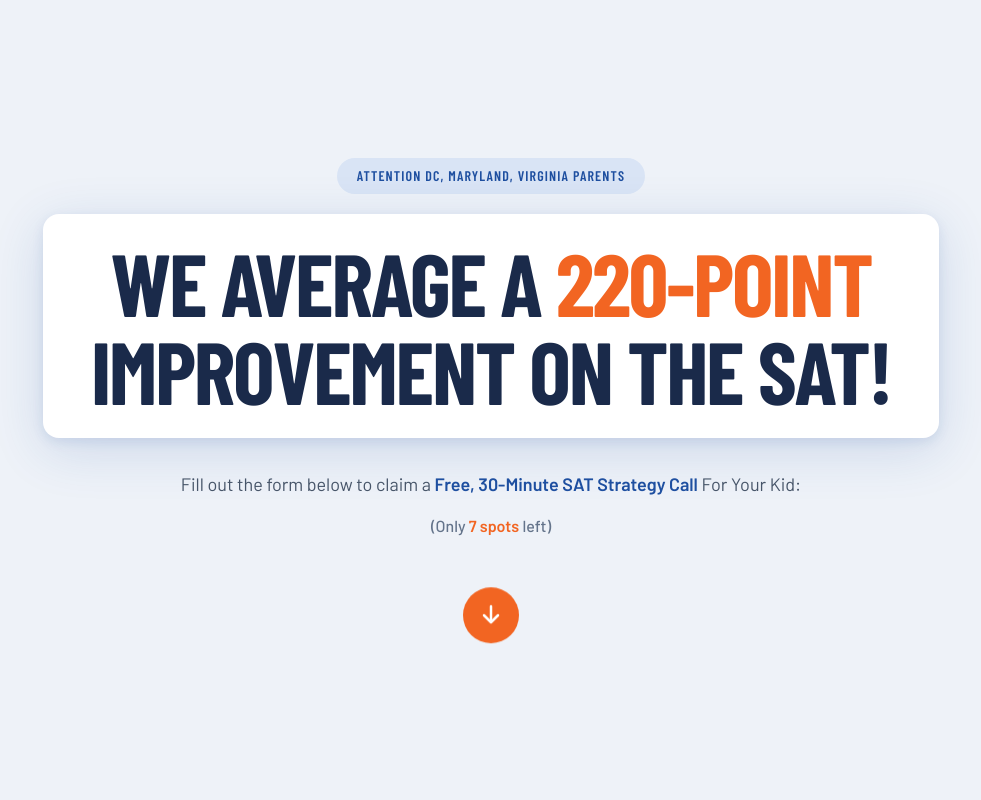
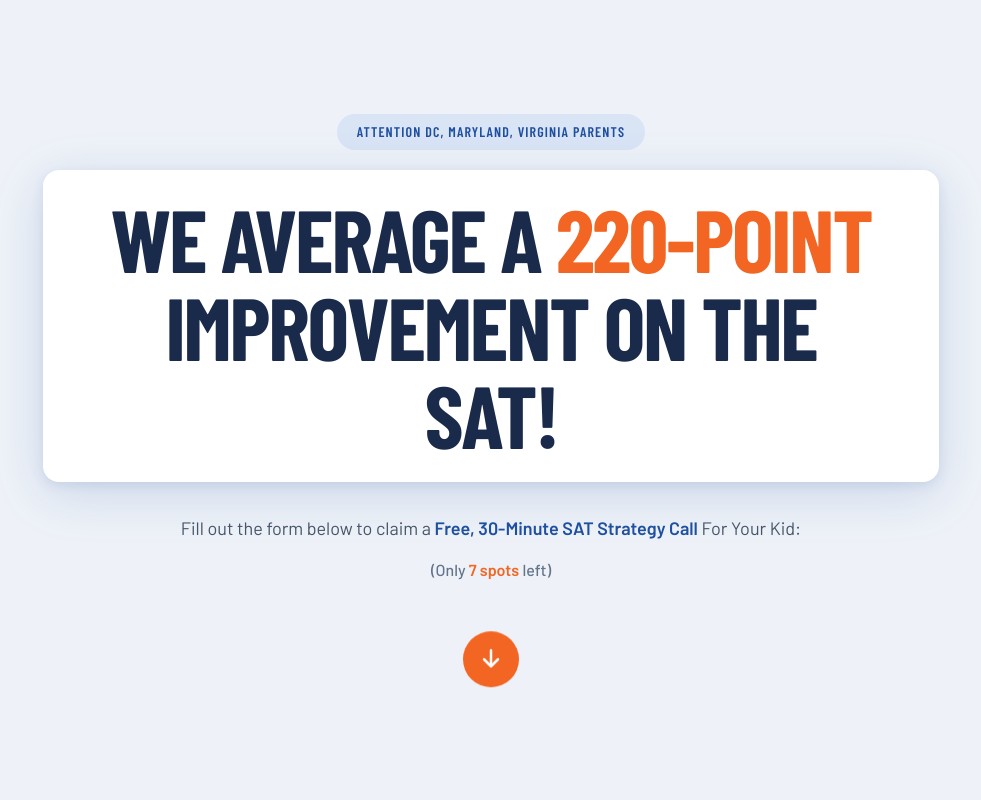
Before and after one commit to julianb-21/SAT, a React (Vite) app: page / in a window 1280 px wide. Shown: the top 800 px of the page, without its empty margins (149-1130 px from the left). Built offline with nearby package versions, Linux system fonts and the light colour scheme; no server answers; a web font is replaced by a local one.

Commit message:
Updated HeroSection.tsx

```diff
--- a/src/components/HeroSection.tsx
+++ b/src/components/HeroSection.tsx
@@ -43,7 +43,9 @@ export default function HeroSection({ onScrollToForm }: HeroSectionProps) {
           <span style={{ color: '#1A2A4A' }}>WE AVERAGE A </span>
           <span style={{ color: '#F26522' }}>220-POINT</span>
           <br />
-          <span style={{ color: '#1A2A4A' }}>IMPROVEMENT ON THE SAT!</span>
+          <span style={{ color: '#1A2A4A' }}>IMPROVEMENT ON THE</span>
+          <br />
+          <span style={{ color: '#1A2A4A' }}>SAT!</span>
         </h1>
       </div>
 
```
